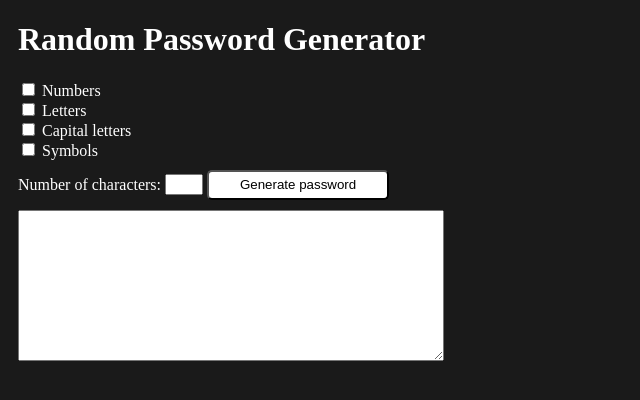
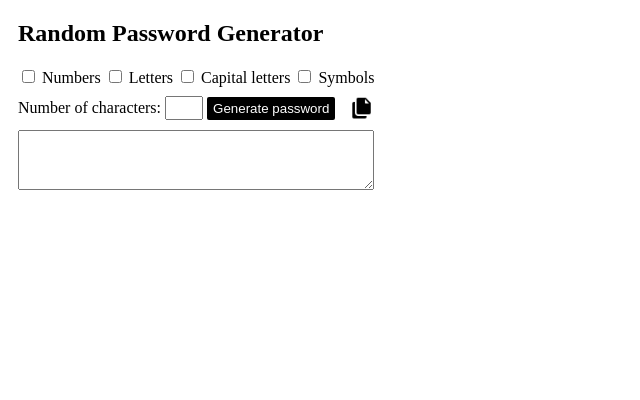
Before and after one commit to aguiarr/password-generator, a browser extension: page index.html in a window 1280 px wide. Shown: the whole page, without its empty margins (0-640 px from the left). Drawn offline with Linux system fonts and the light colour scheme.

Commit message:
Change to a chrome extension

```diff
--- a/css/style.css
+++ b/css/style.css
@@ -1,24 +1,42 @@
 body{
-		background-color: #1a1a1a;
-		color: white;
 	padding-left: 10px;
 	padding-right: 10px;
 }
 .btn{
 	margin-top: 10px;
 	margin-bottom: 10px;
-		background-color: white;
-		width: 182px;
-		height: 30px;
-		border-radius: 5px;
+	background-color: black;
+	height: 23px;
+	color: white;
+	border-radius: 2px;
+	border:none;
+}
+.btn:hover{
+	cursor: pointer;
+}
+.checkbox{
+	display: inline-block;
+}
+.checkbox label:hover{
+	cursor: pointer;
 }
 .textBox{
 	width:30px;
+	font-size: 16px;
 	font-family: fantasy;
 }
 textarea{
-		font-size:25px;
-		font-weight: bold;
-		width: 420px;
+	font-size: 16px;
+	width: 350px;
 	margin-bottom: 10px
 }
+
+.copy{
+	width: 25px;
+	margin-left: 10px;
+	margin-bottom: -8px;
+}
+.copy:hover{
+	cursor: pointer;
+	width: 24px;
+}
--- a/index.html
+++ b/index.html
@@ -8,7 +8,7 @@
 </head>
 <body>
 	<div class="container">
-		<h1>Random Password Generator</h1>
+		<h2>Random Password Generator</h2>
 		<div class="all">
 			<div class="checkbox-div">
 				<div class="checkbox">
@@ -32,9 +32,10 @@
 				<label>Number of characters:</label>
 				<input type="text" id="txt"class="textBox" >
 				<input type="submit" value="Generate password" class="btn" id="btn"></input>
+				<a id="copy"><img src="img/icon.png" alt="copy" class="copy"></a>
 			</div>
 		</div>
-		<textarea id="txtArea" name="comentário" rows="5"></textarea>
+		<textarea id="txtArea" readonly name="comentário" rows="3"></textarea>
 	</div>
 
 	<script type="text/javascript" src="js/script.js"></script>
--- a/js/script.js
+++ b/js/script.js
@@ -1,4 +1,16 @@
 var possible = null;
+
+function copy() {
+    var copyText = document.getElementById("txtArea");
+
+    copyText.select();
+    copyText.setSelectionRange(0, 99999);
+
+    document.execCommand("copy");
+  }
+
+  var copyBtn = document.getElementById('copy');
+  copyBtn.addEventListener('click', copy);
 
 //add numbers to the variable 'possible'
 function select_numb(){
@@ -71,10 +83,6 @@ $btn.addEventListener("click", function(){
         text += possible.charAt(Math.floor(Math.random() * possible.length));
     }
 
-    //Checks if the passwords options are selected
-    if (possible == null){
-        alert('Check the password options!');
-    }
 
     //insert the random characteres into the textearea
     document.getElementById('txtArea').value = text;
```
Also changed, not shown: index.js (deleted, +0 -24 lines), package.json (deleted, +0 -18 lines), img/icon.png (added), manifest.json (added), 1 other file. Lines whose indentation alone changed are shown as unchanged.
